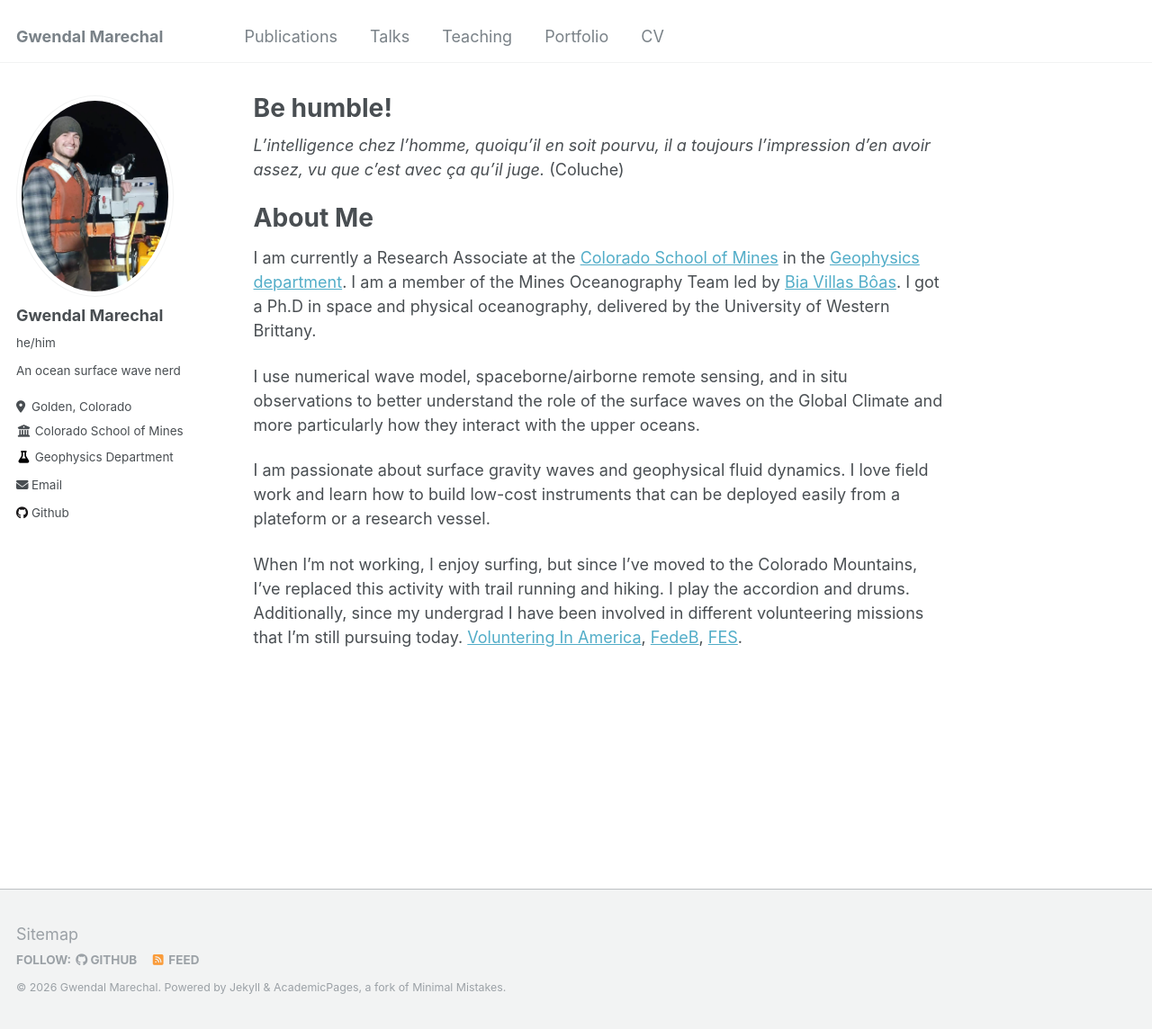
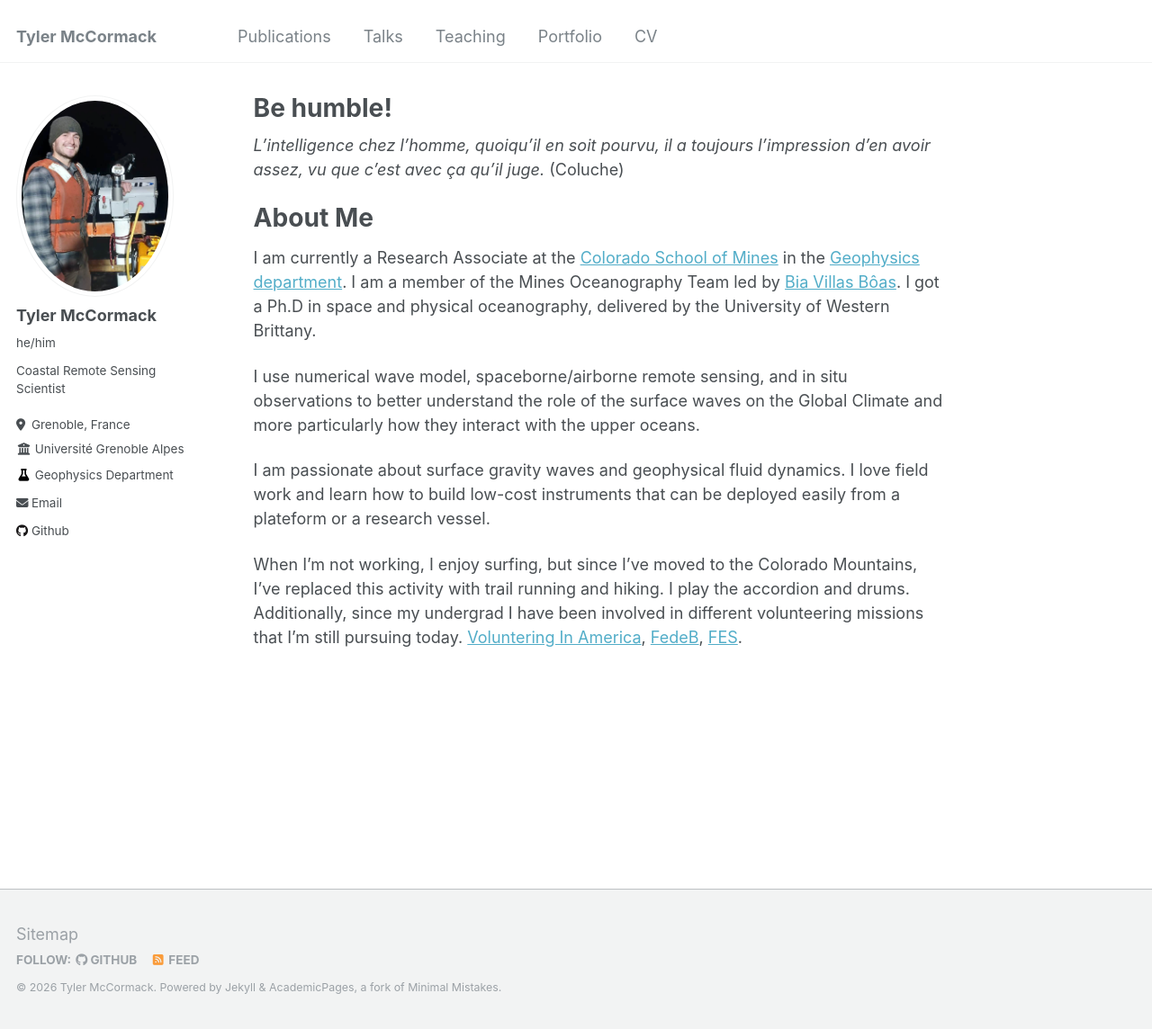
Before and after one commit to tylermccormack-research/tylermccormack-research.github.io, a Jekyll site: the page built from _pages/about.md, in a window 1280 px wide and 1144 px high. Shown: the whole window at 90% size. Built offline with Jekyll 4.4.1, drawn with Linux system fonts in a browser that asks for light colours.

Commit message:
Update _config.yml

```diff
--- a/_config.yml
+++ b/_config.yml
@@ -8,11 +8,11 @@
 
 # Basic Site Settings
 locale                   : "en-US"
-title                    : "Gwendal Marechal"
+title                    : "Tyler McCormack"
 title_separator          : "-"
-name                     : &name "Gwendal Marechal"
-description              : &description "An ocean surface wave nerd"
-url                      : https://gmarechal.github.io # the base hostname & protocol for your site e.g. "https://mmistakes.github.io"
+name                     : &name "Tyler McCormack"
+description              : &description "Coastal Remote Sensing Scientist"
+url                      : https://tylermccormack-research.github.io # the base hostname & protocol for your site e.g. "https://mmistakes.github.io"
 baseurl                  : "" # the subpath of your site, e.g. "/blog"
 repository               : "academicpages/academicpages.github.io"
 
@@ -22,29 +22,29 @@ repository               : "academicpages/academicpages.github.io"
 author:
   # Biographic information
   avatar           : "profile.png"
-  name             : "Gwendal Marechal"
+  name             : "Tyler McCormack"
   pronouns         :  "he/him"
-  bio              : "An ocean surface wave nerd"
-  location         : "Golden, Colorado"
-  university       : "Colorado School of Mines"
-  employer         : "https://geophysics.mines.edu"
+  bio              : "Coastal Remote Sensing Scientist"
+  location         : "Grenoble, France"
+  university       : "Université Grenoble Alpes"
+  employer         : "https://ige-opera.github.io/"
   uri              : # URL
-  email            : "gmarechal@mines.edu"
+  email            : "1tylermccormack@gmail.com"
 
   # Academic websites
   arxiv            : # URL - Update with the correct link to your profile
-  googlescholar    : #"https://scholar.google.com/citations?user=PS_CX0AAAAAJ"
+  googlescholar    : #"https://scholar.google.com/citations?user=Sh-gg_oAAAAJ&hl=en&oi=sra"
   impactstory      : # URL
-  orcid            : #"http://orcid.org/yourorcidurl"
+  orcid            : #""
   semantic         : # URL
-  pubmed           : #"https://www.ncbi.nlm.nih.gov/pubmed/?term=john+snow"
+  pubmed           : #""
   researchgate     : # URL
 
   # Repositories and software development
   bitbucket        : # Username - Update with your username on the site
   codepen          : # Username
   dribbble         : # Username
-  github           : "gmarechal"
+  github           : "tylermccormack-research"
   kaggle           : # Username
   stackoverflow    : # User number or user number and name (i.e., use "1" or "1/jeff-atwood")
 
```
